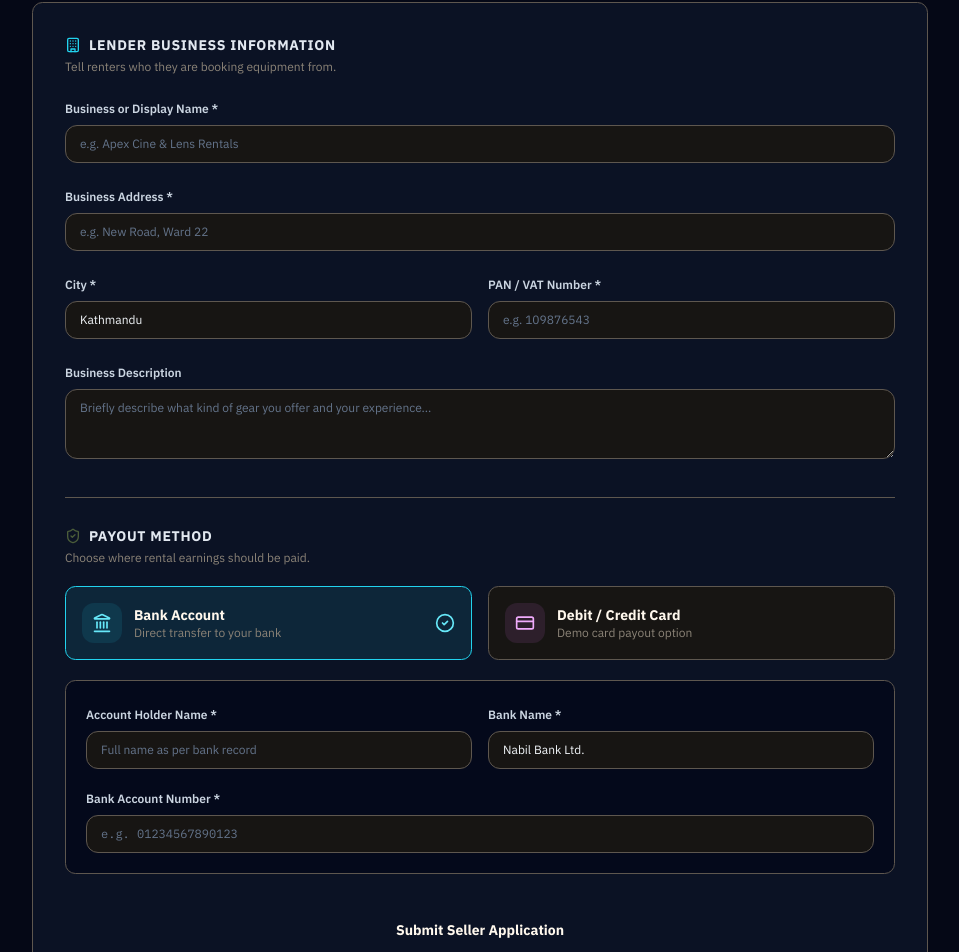
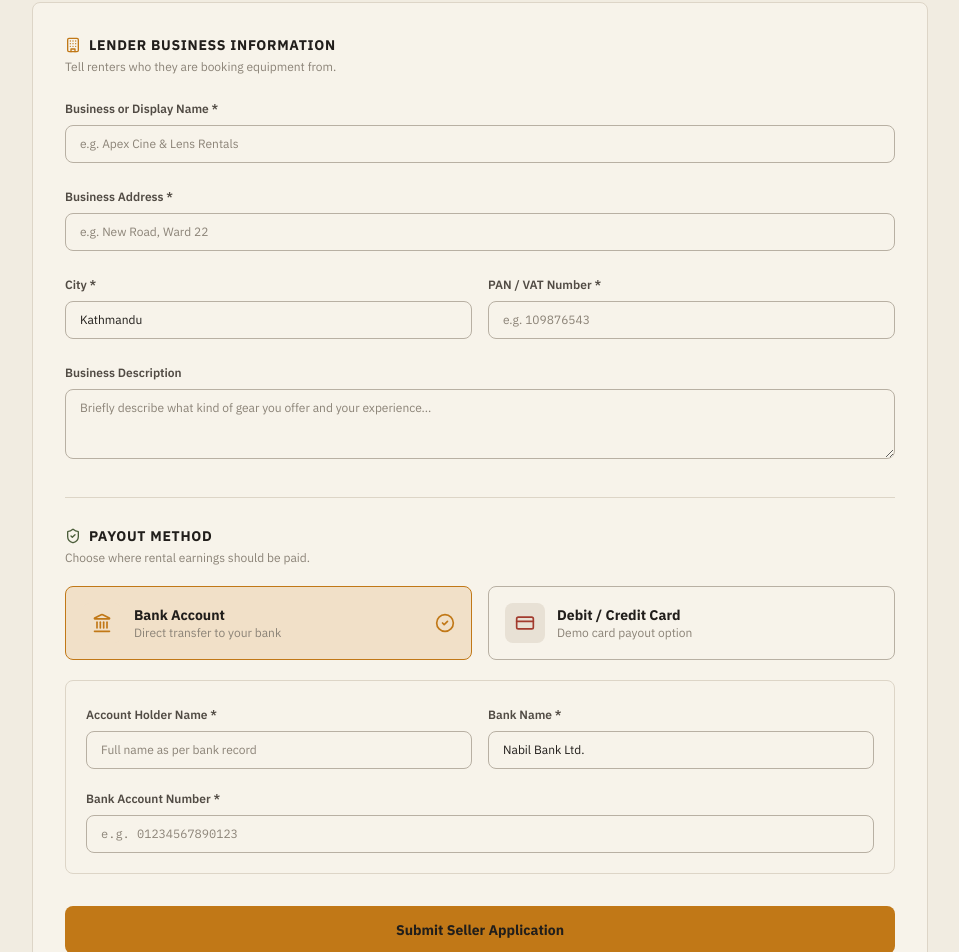
Before and after one commit to BijayLamichhane/Project_Ecommerce, a React (Vite) app in the folder client/: page /become-seller in a window 1280 px wide. Shown: the part 279-1231 px from the top of the page, without its empty margins (160-1119 px from the left). Built offline with nearby package versions, Linux system fonts and the light colour scheme; no server answers.

Commit message:
style(client): align seller application with warm theme

```diff
--- a/client/src/pages/BecomeSellerPage.tsx
+++ b/client/src/pages/BecomeSellerPage.tsx
@@ -17,7 +17,7 @@ import {
 } from "lucide-react";
 
 const inputClass =
-  "w-full px-3.5 py-2.5 text-xs bg-slate-950 border border-slate-700 rounded-xl outline-none text-slate-100 placeholder:text-slate-500 focus:border-cyan-400 focus:ring-1 focus:ring-cyan-400/30 transition";
+  "w-full px-3.5 py-2.5 text-xs bg-[#F7F3EA] border border-[#B8B0A3] rounded-md outline-none text-[#211E1B] placeholder:text-[#8B8377] focus:border-[#C17817] focus:ring-1 focus:ring-[#C17817]/20 transition";
 
 export function BecomeSellerPage() {
   const navigate = useNavigate();
@@ -108,28 +108,28 @@ export function BecomeSellerPage() {
 
   if (isApplicationPending) {
     return (
-      <div className="min-h-screen bg-[#050816] text-slate-100 px-4 sm:px-6 lg:px-8 py-16">
+      <div className="min-h-screen bg-[var(--background)] text-[var(--foreground)] px-4 sm:px-6 lg:px-8 py-16">
         <div className="max-w-2xl mx-auto">
-          <div className="bg-[#0b1224] border border-cyan-400/20 rounded-3xl p-8 sm:p-10 shadow-2xl shadow-cyan-950/20 text-center space-y-5">
-            <div className="mx-auto w-14 h-14 rounded-2xl bg-cyan-400/10 text-cyan-300 flex items-center justify-center">
+          <div className="bg-white border border-[#DDD5C7] rounded-md p-8 sm:p-10 shadow-sm text-center space-y-5">
+            <div className="mx-auto w-14 h-14 rounded-md bg-[#F1E0C8] text-[#C17817] flex items-center justify-center">
               <Clock3 className="w-7 h-7" />
             </div>
             <div>
-              <div className="text-xs font-bold uppercase tracking-wider text-cyan-300">Seller Application</div>
-              <h1 className="text-2xl sm:text-3xl font-extrabold text-white mt-1">Waiting for Admin Approval</h1>
-              <p className="text-sm text-slate-400 leading-relaxed mt-3">
+              <div className="text-xs font-bold uppercase tracking-wider text-[#C17817]">Seller Application</div>
+              <h1 className="text-2xl sm:text-3xl font-extrabold text-[#211E1B] mt-1">Waiting for Admin Approval</h1>
+              <p className="text-sm text-[#8B8377] leading-relaxed mt-3">
                 Your seller application has been submitted. You remain a customer until an administrator approves the application.
               </p>
             </div>
-            <div className="rounded-2xl border border-slate-800 bg-slate-950/70 p-4 text-left text-xs text-slate-300 space-y-1">
-              <p><span className="text-slate-500">Business:</span> {user?.sellerProfile?.businessName || "—"}</p>
-              <p><span className="text-slate-500">City:</span> {user?.sellerProfile?.businessCity || "—"}</p>
-              <p><span className="text-slate-500">Status:</span> <span className="text-amber-300 font-bold">Pending review</span></p>
+            <div className="rounded-md border border-[#DDD5C7] bg-[#F7F3EA] p-4 text-left text-xs text-[#514B44] space-y-1">
+              <p><span className="text-[#8B8377]">Business:</span> {user?.sellerProfile?.businessName || "—"}</p>
+              <p><span className="text-[#8B8377]">City:</span> {user?.sellerProfile?.businessCity || "—"}</p>
+              <p><span className="text-[#8B8377]">Status:</span> <span className="text-[#C17817] font-bold">Pending review</span></p>
             </div>
             <button
               type="button"
               onClick={() => navigate("/dashboard")}
-              className="px-5 py-2.5 rounded-xl bg-indigo-600 hover:bg-indigo-500 text-white text-xs font-bold transition"
+              className="px-5 py-2.5 rounded-md bg-[#C17817] hover:bg-[#A66314] text-[#211E1B] text-xs font-bold transition"
             >
               Back to Dashboard
             </button>
@@ -140,141 +140,141 @@ export function BecomeSellerPage() {
   }
 
   return (
-    <div className="min-h-screen bg-[#050816] text-slate-100 px-4 sm:px-6 lg:px-8 py-12">
+    <div className="min-h-screen bg-[var(--background)] text-[var(--foreground)] px-4 sm:px-6 lg:px-8 py-12">
       <div className="max-w-4xl mx-auto space-y-8">
         <div className="text-center space-y-3 max-w-2xl mx-auto">
-          <div className="inline-flex items-center gap-1.5 px-3 py-1 rounded-full bg-indigo-500/10 border border-indigo-400/30 text-indigo-300 text-xs font-bold">
+          <div className="inline-flex items-center gap-1.5 px-3 py-1 rounded-full bg-[#F1E0C8] border border-[#C17817]/35 text-[#A66314] text-xs font-bold">
             <Sparkles className="w-3.5 h-3.5" />
             Monetize Your Equipment
           </div>
-          <h1 className="text-3xl sm:text-4xl font-extrabold tracking-tight text-white">
+          <h1 className="text-3xl sm:text-4xl font-extrabold tracking-tight text-[#211E1B]">
             Become a Verified Lender on RentHub
           </h1>
-          <p className="text-sm text-slate-400 leading-relaxed">
+          <p className="text-sm text-[#8B8377] leading-relaxed">
             List your cameras, drones, camping gear, and power tools. Your seller application will be reviewed by an administrator before the seller role is enabled.
           </p>
         </div>
 
         {isApplicationRejected && user?.sellerProfile?.rejectionReason && (
-          <div className="p-4 rounded-2xl bg-rose-500/10 border border-rose-400/30 text-xs text-rose-200 flex items-start gap-2">
-            <AlertCircle className="w-4 h-4 text-rose-400 flex-shrink-0 mt-0.5" />
+          <div className="p-4 rounded-md bg-[#FBE9E5] border border-[#A23B2E]/30 text-xs text-[#8F3328] flex items-start gap-2">
+            <AlertCircle className="w-4 h-4 text-[#A23B2E] flex-shrink-0 mt-0.5" />
             <div>
               <p className="font-bold">Your previous seller application was rejected.</p>
-              <p className="mt-1 text-rose-200/80">Reason: {user.sellerProfile.rejectionReason}</p>
+              <p className="mt-1 text-[#8F3328]">Reason: {user.sellerProfile.rejectionReason}</p>
             </div>
           </div>
         )}
 
         {errorMsg && (
-          <div className="p-4 rounded-2xl bg-rose-500/10 border border-rose-400/30 text-xs text-rose-200 flex items-start gap-2">
-            <AlertCircle className="w-4 h-4 text-rose-400 flex-shrink-0 mt-0.5" />
+          <div className="p-4 rounded-md bg-[#FBE9E5] border border-[#A23B2E]/30 text-xs text-[#8F3328] flex items-start gap-2">
+            <AlertCircle className="w-4 h-4 text-[#A23B2E] flex-shrink-0 mt-0.5" />
             <span>{errorMsg}</span>
           </div>
         )}
 
-        <form onSubmit={handleSubmit} className="bg-[#0b1224] rounded-3xl border border-slate-800 p-6 sm:p-8 shadow-2xl shadow-black/20 space-y-8">
+        <form onSubmit={handleSubmit} className="bg-white rounded-md border border-[#DDD5C7] p-6 sm:p-8 shadow-sm space-y-8">
           <div className="space-y-5">
             <div>
-              <h3 className="text-sm font-bold uppercase tracking-wider text-slate-200 flex items-center gap-2">
-                <Building className="w-4 h-4 text-cyan-400" />
+              <h3 className="text-sm font-bold uppercase tracking-wider text-[#211E1B] flex items-center gap-2">
+                <Building className="w-4 h-4 text-[#C17817]" />
                 Lender Business Information
               </h3>
-              <p className="text-xs text-slate-500 mt-1">Tell renters who they are booking equipment from.</p>
+              <p className="text-xs text-[#8B8377] mt-1">Tell renters who they are booking equipment from.</p>
             </div>
 
             <div className="space-y-1.5">
-              <label className="text-xs font-semibold text-slate-300">Business or Display Name *</label>
+              <label className="text-xs font-semibold text-[#514B44]">Business or Display Name *</label>
               <input type="text" placeholder="e.g. Apex Cine & Lens Rentals" value={formData.businessName} onChange={(e) => updateField("businessName", e.target.value)} className={inputClass} required />
             </div>
 
             <div className="space-y-1.5">
-              <label className="text-xs font-semibold text-slate-300">Business Address *</label>
+              <label className="text-xs font-semibold text-[#514B44]">Business Address *</label>
               <input type="text" placeholder="e.g. New Road, Ward 22" value={formData.businessAddress} onChange={(e) => updateField("businessAddress", e.target.value)} className={inputClass} required />
             </div>
 
             <div className="grid grid-cols-1 sm:grid-cols-2 gap-4">
               <div className="space-y-1.5">
-                <label className="text-xs font-semibold text-slate-300">City *</label>
+                <label className="text-xs font-semibold text-[#514B44]">City *</label>
                 <input type="text" value={formData.businessCity} onChange={(e) => updateField("businessCity", e.target.value)} className={inputClass} required />
               </div>
               <div className="space-y-1.5">
-                <label className="text-xs font-semibold text-slate-300">PAN / VAT Number *</label>
+                <label className="text-xs font-semibold text-[#514B44]">PAN / VAT Number *</label>
                 <input type="text" placeholder="e.g. 109876543" value={formData.panNumber} onChange={(e) => updateField("panNumber", e.target.value)} className={inputClass} required />
               </div>
             </div>
 
             <div className="space-y-1.5">
-              <label className="text-xs font-semibold text-slate-300">Business Description</label>
+              <label className="text-xs font-semibold text-[#514B44]">Business Description</label>
               <textarea rows={3} placeholder="Briefly describe what kind of gear you offer and your experience..." value={formData.businessDescription} onChange={(e) => updateField("businessDescription", e.target.value)} className={inputClass} />
             </div>
           </div>
 
-          <div className="pt-7 border-t border-slate-800 space-y-5">
+          <div className="pt-7 border-t border-[#DDD5C7] space-y-5">
             <div className="flex flex-col sm:flex-row sm:items-end sm:justify-between gap-3">
               <div>
-                <h3 className="text-sm font-bold uppercase tracking-wider text-slate-200 flex items-center gap-2">
-                  <ShieldCheck className="w-4 h-4 text-emerald-400" />
+                <h3 className="text-sm font-bold uppercase tracking-wider text-[#211E1B] flex items-center gap-2">
+                  <ShieldCheck className="w-4 h-4 text-[#4B5D3A]" />
                   Payout Method
                 </h3>
-                <p className="text-xs text-slate-500 mt-1">Choose where rental earnings should be paid.</p>
+                <p className="text-xs text-[#8B8377] mt-1">Choose where rental earnings should be paid.</p>
               </div>
               {payoutMethod === "debit_credit_card" && (
-                <button type="button" onClick={fillDemoCard} className="text-xs font-bold text-cyan-300 hover:text-cyan-200 border border-cyan-400/30 bg-cyan-400/10 px-3 py-2 rounded-lg transition">
+                <button type="button" onClick={fillDemoCard} className="text-xs font-bold text-[#C17817] hover:text-cyan-200 border border-[#C17817]/35 bg-[#F1E0C8] px-3 py-2 rounded-md transition">
                   Fill Demo Card
                 </button>
               )}
             </div>
 
             <div className="grid grid-cols-1 sm:grid-cols-2 gap-4">
-              <button type="button" onClick={() => selectPayoutMethod("bank_account")} className={`text-left rounded-2xl border p-4 transition ${payoutMethod === "bank_account" ? "border-cyan-400 bg-cyan-400/10 shadow-lg shadow-cyan-500/10" : "border-slate-700 bg-slate-950 hover:border-slate-500"}`}>
+              <button type="button" onClick={() => selectPayoutMethod("bank_account")} className={`text-left rounded-md border p-4 transition ${payoutMethod === "bank_account" ? "border-[#C17817] bg-[#F1E0C8] shadow-sm" : "border-[#B8B0A3] bg-[#F7F3EA] hover:border-[#8B8377]"}`}>
                 <div className="flex items-center justify-between gap-3">
                   <div className="flex items-center gap-3">
-                    <div className="w-10 h-10 rounded-xl bg-cyan-400/10 text-cyan-300 flex items-center justify-center"><Landmark className="w-5 h-5" /></div>
-                    <div><p className="text-sm font-bold text-white">Bank Account</p><p className="text-xs text-slate-500">Direct transfer to your bank</p></div>
+                    <div className="w-10 h-10 rounded-md bg-[#F1E0C8] text-[#C17817] flex items-center justify-center"><Landmark className="w-5 h-5" /></div>
+                    <div><p className="text-sm font-bold text-[#211E1B]">Bank Account</p><p className="text-xs text-[#8B8377]">Direct transfer to your bank</p></div>
                   </div>
-                  {payoutMethod === "bank_account" && <CheckCircle2 className="w-5 h-5 text-cyan-300" />}
+                  {payoutMethod === "bank_account" && <CheckCircle2 className="w-5 h-5 text-[#C17817]" />}
                 </div>
               </button>
 
-              <button type="button" onClick={() => selectPayoutMethod("debit_credit_card")} className={`text-left rounded-2xl border p-4 transition ${payoutMethod === "debit_credit_card" ? "border-fuchsia-400 bg-fuchsia-400/10 shadow-lg shadow-fuchsia-500/10" : "border-slate-700 bg-slate-950 hover:border-slate-500"}`}>
+              <button type="button" onClick={() => selectPayoutMethod("debit_credit_card")} className={`text-left rounded-md border p-4 transition ${payoutMethod === "debit_credit_card" ? "border-[#A23B2E] bg-[#FBE9E5] shadow-sm" : "border-[#B8B0A3] bg-[#F7F3EA] hover:border-[#8B8377]"}`}>
                 <div className="flex items-center justify-between gap-3">
                   <div className="flex items-center gap-3">
-                    <div className="w-10 h-10 rounded-xl bg-fuchsia-400/10 text-fuchsia-300 flex items-center justify-center"><CreditCard className="w-5 h-5" /></div>
-                    <div><p className="text-sm font-bold text-white">Debit / Credit Card</p><p className="text-xs text-slate-500">Demo card payout option</p></div>
+                    <div className="w-10 h-10 rounded-md bg-[#E8E1D5] text-[#A23B2E] flex items-center justify-center"><CreditCard className="w-5 h-5" /></div>
+                    <div><p className="text-sm font-bold text-[#211E1B]">Debit / Credit Card</p><p className="text-xs text-[#8B8377]">Demo card payout option</p></div>
                   </div>
-                  {payoutMethod === "debit_credit_card" && <CheckCircle2 className="w-5 h-5 text-fuchsia-300" />}
+                  {payoutMethod === "debit_credit_card" && <CheckCircle2 className="w-5 h-5 text-[#A23B2E]" />}
                 </div>
               </button>
             </div>
 
             {payoutMethod === "bank_account" ? (
-              <div className="grid grid-cols-1 sm:grid-cols-2 gap-4 rounded-2xl bg-slate-950/70 border border-slate-800 p-5">
-                <div className="space-y-1.5"><label className="text-xs font-semibold text-slate-300">Account Holder Name *</label><input type="text" placeholder="Full name as per bank record" value={formData.bankAccountName} onChange={(e) => updateField("bankAccountName", e.target.value)} className={inputClass} required /></div>
-                <div className="space-y-1.5"><label className="text-xs font-semibold text-slate-300">Bank Name *</label><input type="text" placeholder="e.g. Nabil Bank Ltd." value={formData.bankName} onChange={(e) => updateField("bankName", e.target.value)} className={inputClass} required /></div>
-                <div className="sm:col-span-2 space-y-1.5"><label className="text-xs font-semibold text-slate-300">Bank Account Number *</label><input type="text" placeholder="e.g. 01234567890123" value={formData.bankAccountNumber} onChange={(e) => updateField("bankAccountNumber", e.target.value)} className={`${inputClass} font-mono`} required /></div>
+              <div className="grid grid-cols-1 sm:grid-cols-2 gap-4 rounded-md bg-[#F7F3EA] border border-[#DDD5C7] p-5">
+                <div className="space-y-1.5"><label className="text-xs font-semibold text-[#514B44]">Account Holder Name *</label><input type="text" placeholder="Full name as per bank record" value={formData.bankAccountName} onChange={(e) => updateField("bankAccountName", e.target.value)} className={inputClass} required /></div>
+                <div className="space-y-1.5"><label className="text-xs font-semibold text-[#514B44]">Bank Name *</label><input type="text" placeholder="e.g. Nabil Bank Ltd." value={formData.bankName} onChange={(e) => updateField("bankName", e.target.value)} className={inputClass} required /></div>
+                <div className="sm:col-span-2 space-y-1.5"><label className="text-xs font-semibold text-[#514B44]">Bank Account Number *</label><input type="text" placeholder="e.g. 01234567890123" value={formData.bankAccountNumber} onChange={(e) => updateField("bankAccountNumber", e.target.value)} className={`${inputClass} font-mono`} required /></div>
               </div>
             ) : (
-              <div className="rounded-2xl bg-slate-950/70 border border-slate-800 p-5 space-y-4">
-                <div className="flex items-start gap-3 p-3 rounded-xl bg-amber-400/10 border border-amber-300/20">
-                  <LockKeyhole className="w-4 h-4 text-amber-300 mt-0.5 flex-shrink-0" />
-                  <p className="text-xs text-amber-100/80">This is a demo payout method for the university project. The server receives only a masked card reference, never the CVV or full card number.</p>
+              <div className="rounded-md bg-[#F7F3EA] border border-[#DDD5C7] p-5 space-y-4">
+                <div className="flex items-start gap-3 p-3 rounded-md bg-[#F7F0DD] border border-[#C17817]/25">
+                  <LockKeyhole className="w-4 h-4 text-[#C17817] mt-0.5 flex-shrink-0" />
+                  <p className="text-xs text-[#514B44]">This is a demo payout method for the university project. The server receives only a masked card reference, never the CVV or full card number.</p>
                 </div>
 
-                <div className="space-y-1.5"><label className="text-xs font-semibold text-slate-300">Cardholder Name *</label><input type="text" placeholder="Name on card" value={formData.cardHolderName} onChange={(e) => updateField("cardHolderName", e.target.value)} className={inputClass} required /></div>
+                <div className="space-y-1.5"><label className="text-xs font-semibold text-[#514B44]">Cardholder Name *</label><input type="text" placeholder="Name on card" value={formData.cardHolderName} onChange={(e) => updateField("cardHolderName", e.target.value)} className={inputClass} required /></div>
 
-                <div className="space-y-1.5"><label className="text-xs font-semibold text-slate-300">Debit / Credit Card Number *</label><input type="text" inputMode="numeric" autoComplete="cc-number" maxLength={19} placeholder="4242 4242 4242 4242" value={formData.cardNumber} onChange={(e) => updateField("cardNumber", e.target.value.replace(/[^0-9 ]/g, ""))} className={`${inputClass} font-mono tracking-wider`} required /></div>
+                <div className="space-y-1.5"><label className="text-xs font-semibold text-[#514B44]">Debit / Credit Card Number *</label><input type="text" inputMode="numeric" autoComplete="cc-number" maxLength={19} placeholder="4242 4242 4242 4242" value={formData.cardNumber} onChange={(e) => updateField("cardNumber", e.target.value.replace(/[^0-9 ]/g, ""))} className={`${inputClass} font-mono tracking-wider`} required /></div>
 
                 <div className="grid grid-cols-2 gap-4">
-                  <div className="space-y-1.5"><label className="text-xs font-semibold text-slate-300">Expiry (MM/YY) *</label><input type="text" inputMode="numeric" autoComplete="cc-exp" maxLength={5} placeholder="12/30" value={formData.cardExpiry} onChange={(e) => updateField("cardExpiry", e.target.value.replace(/[^0-9/]/g, "").slice(0, 5))} className={`${inputClass} font-mono`} required /></div>
-                  <div className="space-y-1.5"><label className="text-xs font-semibold text-slate-300">CVV *</label><input type="password" inputMode="numeric" autoComplete="cc-csc" maxLength={4} placeholder="123" value={formData.cardCvv} onChange={(e) => updateField("cardCvv", e.target.value.replace(/\D/g, "").slice(0, 4))} className={`${inputClass} font-mono`} required /></div>
+                  <div className="space-y-1.5"><label className="text-xs font-semibold text-[#514B44]">Expiry (MM/YY) *</label><input type="text" inputMode="numeric" autoComplete="cc-exp" maxLength={5} placeholder="12/30" value={formData.cardExpiry} onChange={(e) => updateField("cardExpiry", e.target.value.replace(/[^0-9/]/g, "").slice(0, 5))} className={`${inputClass} font-mono`} required /></div>
+                  <div className="space-y-1.5"><label className="text-xs font-semibold text-[#514B44]">CVV *</label><input type="password" inputMode="numeric" autoComplete="cc-csc" maxLength={4} placeholder="123" value={formData.cardCvv} onChange={(e) => updateField("cardCvv", e.target.value.replace(/\D/g, "").slice(0, 4))} className={`${inputClass} font-mono`} required /></div>
                 </div>
 
-                <div className="text-xs text-slate-500">Demo card: <span className="font-mono text-slate-300">4242 4242 4242 4242</span> · Expiry <span className="font-mono text-slate-300">12/30</span> · CVV <span className="font-mono text-slate-300">123</span></div>
+                <div className="text-xs text-[#8B8377]">Demo card: <span className="font-mono text-[#514B44]">4242 4242 4242 4242</span> · Expiry <span className="font-mono text-[#514B44]">12/30</span> · CVV <span className="font-mono text-[#514B44]">123</span></div>
               </div>
             )}
           </div>
 
-          <button type="submit" disabled={registerMutation.isPending} className="w-full py-3.5 rounded-xl bg-gradient-to-r from-indigo-600 via-fuchsia-600 to-cyan-500 hover:brightness-110 text-white font-bold text-sm shadow-lg shadow-indigo-900/30 transition disabled:opacity-60 disabled:cursor-not-allowed">
+          <button type="submit" disabled={registerMutation.isPending} className="w-full py-3.5 rounded-md bg-[#C17817] hover:bg-[#A66314] text-[#211E1B] font-bold text-sm shadow-sm transition disabled:opacity-60 disabled:cursor-not-allowed">
             {registerMutation.isPending ? "Submitting Application..." : "Submit Seller Application"}
           </button>
         </form>
```
